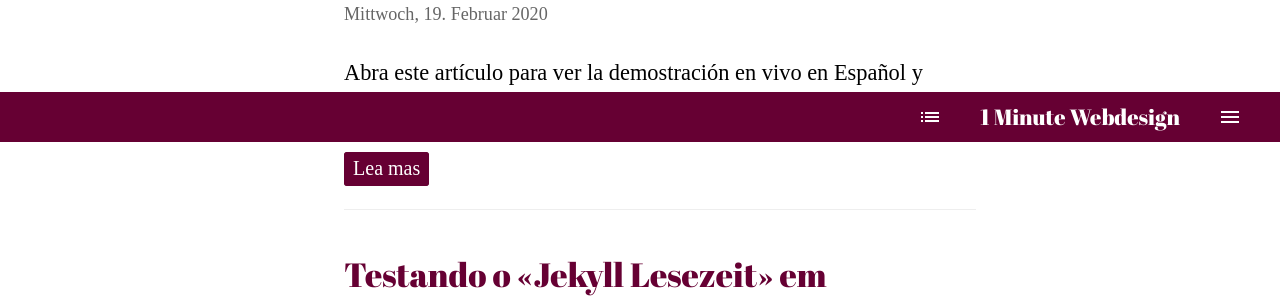
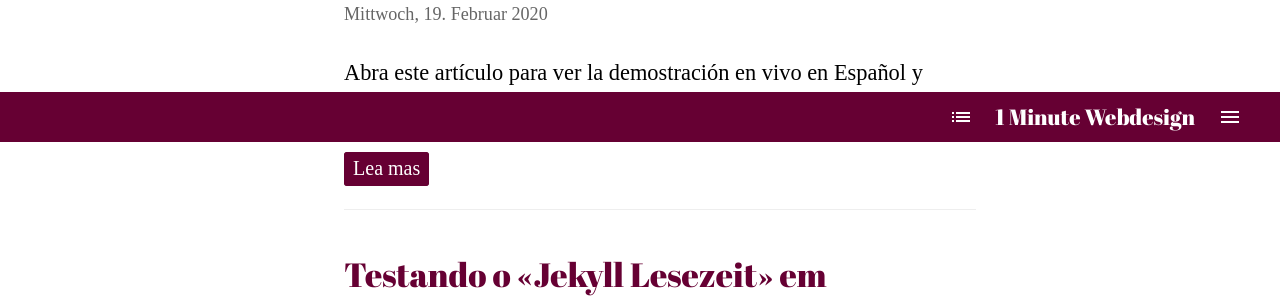
Before and after one commit to gwpachlatko/emwd, a Jekyll site: the page built from index.markdown, in a window 1280 px wide. Shown: the part 758-1056 px from the top of the page. Built offline with Jekyll 4.4.1, drawn with Linux system fonts in a browser that asks for light colours.

Commit message:
Fix mobile layout

```diff
--- a/assets/css/main.scss
+++ b/assets/css/main.scss
@@ -65,17 +65,17 @@ code { color: #031; font-weight: 700; font-size: calc(.809em + .025vw); }
 .wrapper { max-width: 30em; }
 .post-list { list-style: none; }
 .site-header { position: fixed; z-index: 2; bottom: 0; background: #603; width: 100%; height: 50px; }
-.site-title, .site-title:visited { position: absolute; padding: 0 25px; bottom: 0; right: 75px; font-size: 22px; line-height: 2.3em; color: #fff; text-decoration: none; height: 50px; }
+.site-title, .site-title:visited { position: absolute; padding: 0 10px; bottom: 0; right: 75px; font-size: 22px; line-height: 2.3em; color: #fff; text-decoration: none; height: 50px; }
 .site-title:hover {background: #301; }
 .post-meta { font-size: .809em; color: #666; margin-top: 0; }
 .toggle {position:absolute; margin: 0 auto; bottom: 0; right: 25px; width: 50px; height: 50px; text-align: center; cursor: pointer; font-size: 40px; }
-.toggle2 {position:absolute; margin: 0 auto; bottom: 0; right: 325px; width: 50px; height: 50px; text-align: center; cursor: pointer; font-size: 40px; }
+.toggle2 {position:absolute; margin: 0 auto; bottom: 0; right: 294px; width: 50px; height: 50px; text-align: center; cursor: pointer; font-size: 40px; }
 /*.toggle a:link, .toggle2 a:link { text-align: center; }*/
 .navigation, .contact-list { font-size: 24px; line-height: 2em; }
 .navigation li a:link, .navigation li a:visited, .contact-list li a:link, .contact-list li a:visited { color: #fff; text-decoration: none; }
 .navigation li, .contact-list li { list-style-type: none; background: #603; }
 .navigation li:hover, .contact-list li:hover { background: #301; }
-.navigation ul li ul { position: absolute; visibility: hidden; opacity: 0; transition: all 1s ease; bottom: 50px; right:0; display:none; width: 7.5em; text-align: right; }
+.navigation ul li ul { position: absolute; visibility: hidden; opacity: 0; transition: all 1s ease; bottom: 50px; right:0; display:none; width: 8.5em; text-align: right; }
 .contact-list ul li ul { position: absolute; visibility: hidden; opacity: 0; transition: all 1s ease; bottom: 50px; right:0; display:none; width: 50px; text-align: center; }
 .navigation ul li ul li { padding-left: 10px; font-size: 24px; }
 .contact-list ul li ul li { padding-top: 3px; font-size: 24px; line-height: 1; }
```
